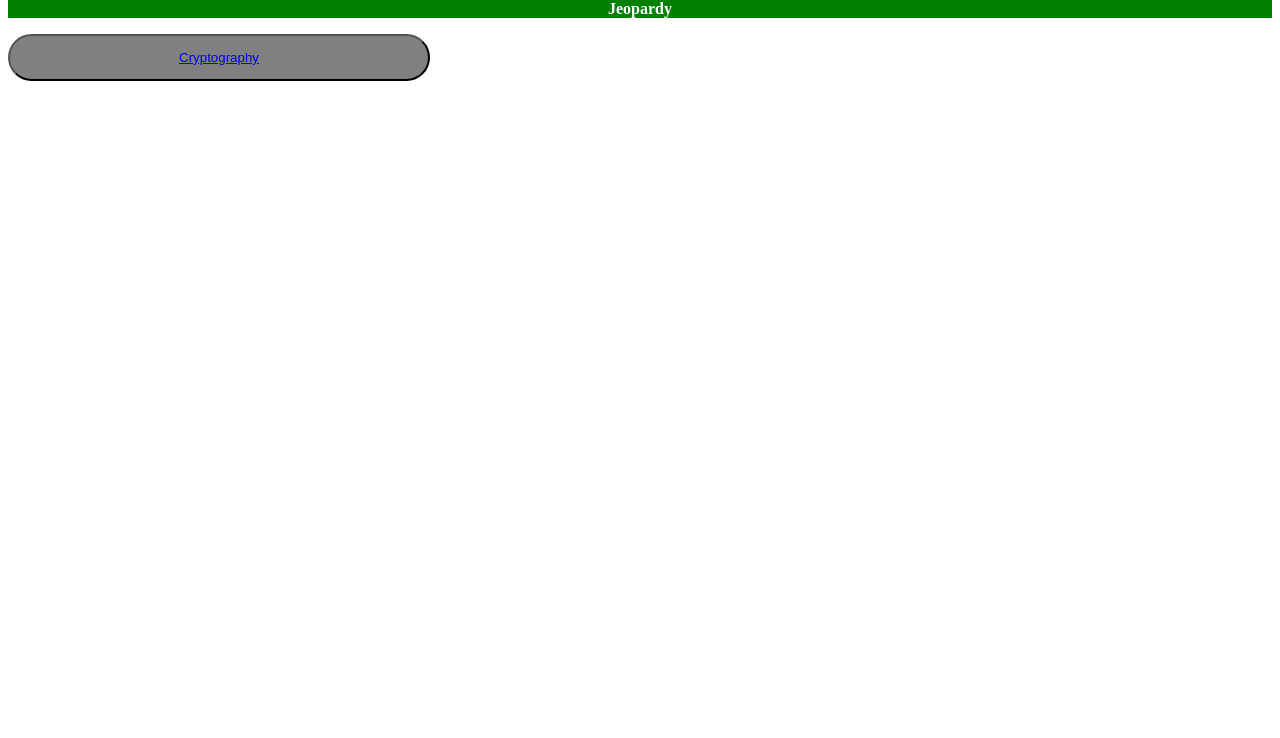
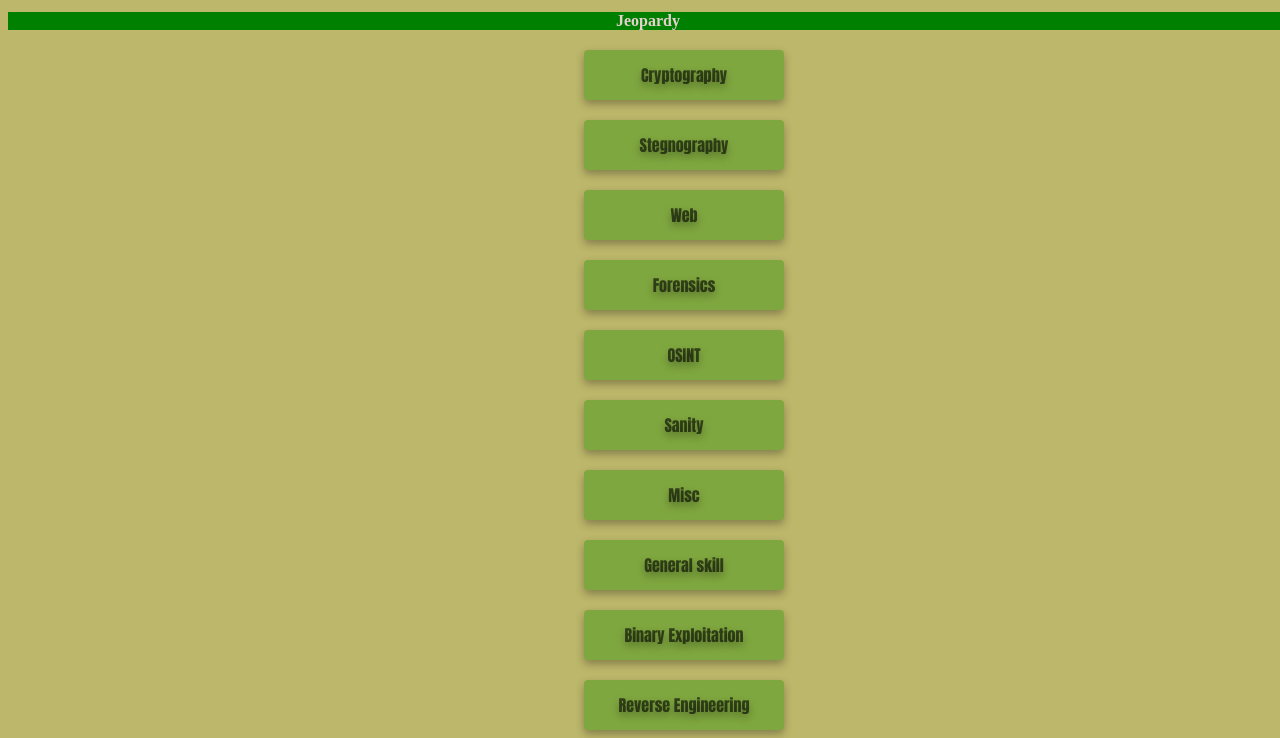
Before and after one commit to Abhigyan103/SLAY, a plain HTML site: page index.html in a window 1280 px wide. Shown: the part 80-818 px from the top of the page. Drawn offline with Linux system fonts and the light colour scheme.

Commit message:
updated shits

```diff
--- a/index.html
+++ b/index.html
@@ -1,25 +1,56 @@
 <!DOCTYPE html>
 <html lang="en">
+
 <head>
     <meta charset="UTF-8">
     <meta http-equiv="X-UA-Compatible" content="IE=edge">
     <meta name="viewport" content="width=device-width, initial-scale=1.0">
     <title>beginner friendly CTF</title>
-</head>
-<body>
     <!--Stylesheet include-->
     <link rel="stylesheet" href="style.css">
+</head>
+
+<body>
+
     <!--main Heading-->
     <h1> H4ck3r5 4553mb13</h1>
     <!--Para 1-->
     <div>
-        <p style="background-color: green;text-align: center;color: white;font-weight: bold;">Jeopardy</p>
-    <div>
-    <!--Buttons for different section-->
-    <button class="btn1" type="submit" id="Crypto">
-        <a href="crypt.html">Cryptography</a>
-    </button>
-    </div>
+        <p style="background-color: green;text-align: center;color: rgb(231, 208, 208);font-weight: bold;">Jeopardy</p>
+        <div>
+            <!--Buttons for different section-->
+            <div class="ques">
+                <a class="category" href="crypt.html">Cryptography</a>
+            </div>
+            <div class="ques">
+                <a class="category" href="steg.html">Stegnography</a>
+            </div>
+            <div class="ques">
+                <a class="category" href="web.html">Web</a>
+            </div>
+            <div class="ques">
+                <a class="category" href="foren.html">Forensics</a>
+            </div>
+            <div class="ques">
+                <a class="category" href="osint.html">OSINT</a>
+            </div>
+            <div class="ques">
+                <a class="category" href="sanity.html">Sanity</a>
+            </div>
+            <div class="ques">
+                <a class="category" href="misc.html">Misc</a>
+            </div>
+            <div class="ques">
+                <a class="category" href="gen.html">General skill</a>
+            </div>
+            <div class="ques">
+                <a class="category" href="bin.html">Binary Exploitation</a>
+            </div>
+            <div class="ques">
+                <a class="category"  href="rev.html">Reverse Engineering</a>
+            </div>
+        </div>
 
 </body>
+
 </html>
--- a/style.css
+++ b/style.css
@@ -1,14 +1,44 @@
-.btn1{
-    background-color:grey;
-    color:black;
-    text-align: center;
-    padding: 2ex 24ex;
-    border-radius: 30px;
+body{
+    width: 100%;
+    background-color: darkkhaki;
 }
-.btn {
-    display: flex;
-    justify-content: right;
-}
+
 h1{
     text-align: center;
+    color: rgb(27, 17, 17);
+    font-family: Impact, Haettenschweiler, 'Arial Narrow Bold', sans-serif;
 }
+
+.ques{
+
+    display: flex;
+    justify-content: center;
+    align-items: center;
+    text-align: center;
+    font-family: Impact, Haettenschweiler, 'Arial Narrow Bold', sans-serif;
+    margin-top: 20px;
+    margin-left: 45%;
+    width: 200px;
+    height: 50px;
+    background-color: rgb(127, 167, 63);
+    border-radius: 4px;
+    box-shadow: 0 4px 8px rgba(0,0,0,0.3);
+    text-decoration: none;
+}
+
+.category{
+    text-decoration: none;
+    color: rgba(0,0,0,0.6);
+    text-shadow: 0 4px 8px rgba(0,0,0,0.3);
+
+}
+ .ques:hover{
+
+    background-color: saddlebrown;
+    transition: .5s;
+ }
+
+ .category:hover{
+    color:rgb(191, 208, 223);
+    transition: .5s;
+ }
```
Also changed, not shown: crypt.html (+1 -1 lines), bin.html (added), foren.html (added), gen.html (added), misc.html (added), osint.html (added), rev.html (added), sanity.html (added), steg.html (added), web.html (added).
